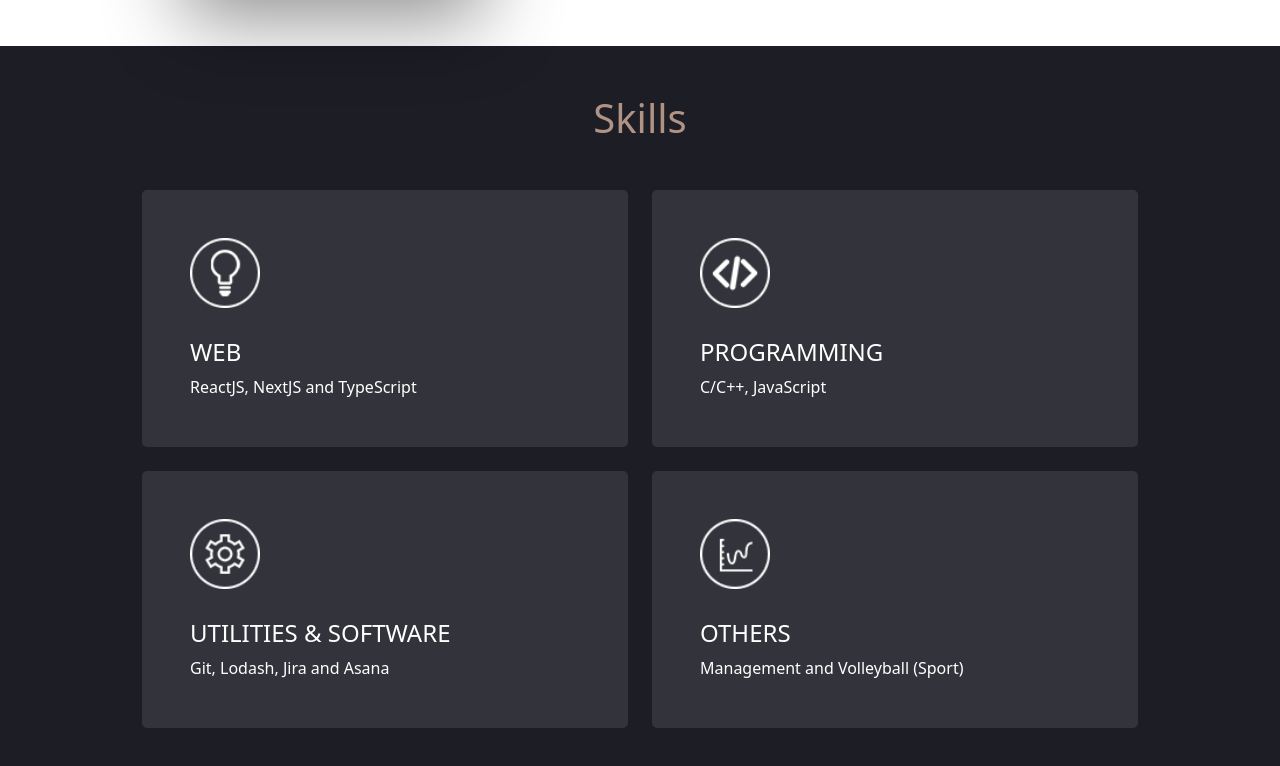
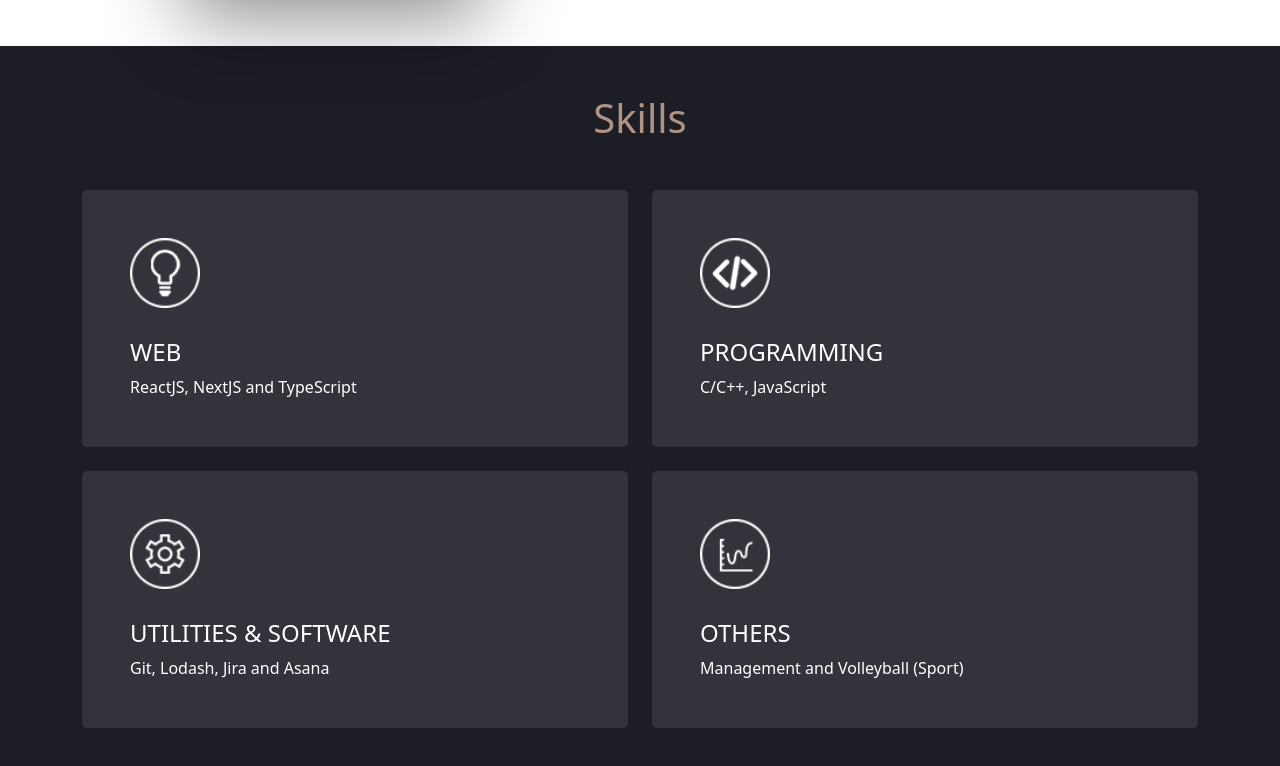
Before and after one commit to RajKanani1206/portfolio, a React (Create React App) app: page / in a window 1280 px wide. Shown: the part 1246-2012 px from the top of the page. Built offline with nearby package versions, Linux system fonts and the light colour scheme.

Commit message:
minor change

```diff
--- a/src/components/Skills/index.js
+++ b/src/components/Skills/index.js
@@ -8,7 +8,7 @@ const Skills = () => {
     <div className="skills-section py-5" id="skills">
       <h1 className="heading mb-5 text-center">Skills</h1>
       <Container>
-        <div className="row mx-5">
+        <div className="row">
           {skillItems.map((skill, index) => (
             <div className="col-md-6" key={index}>
               <div className="skill-item mb-4 p-5">
```
